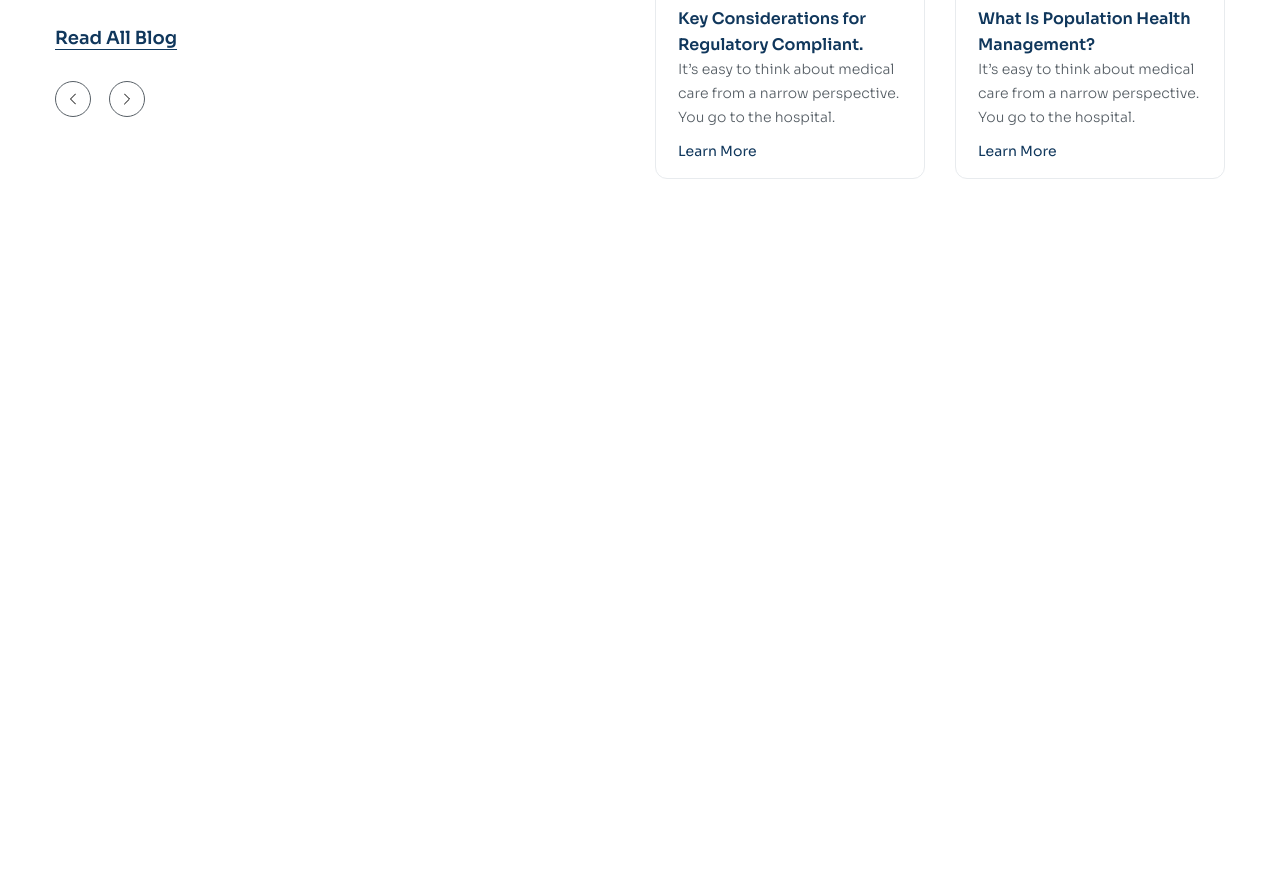
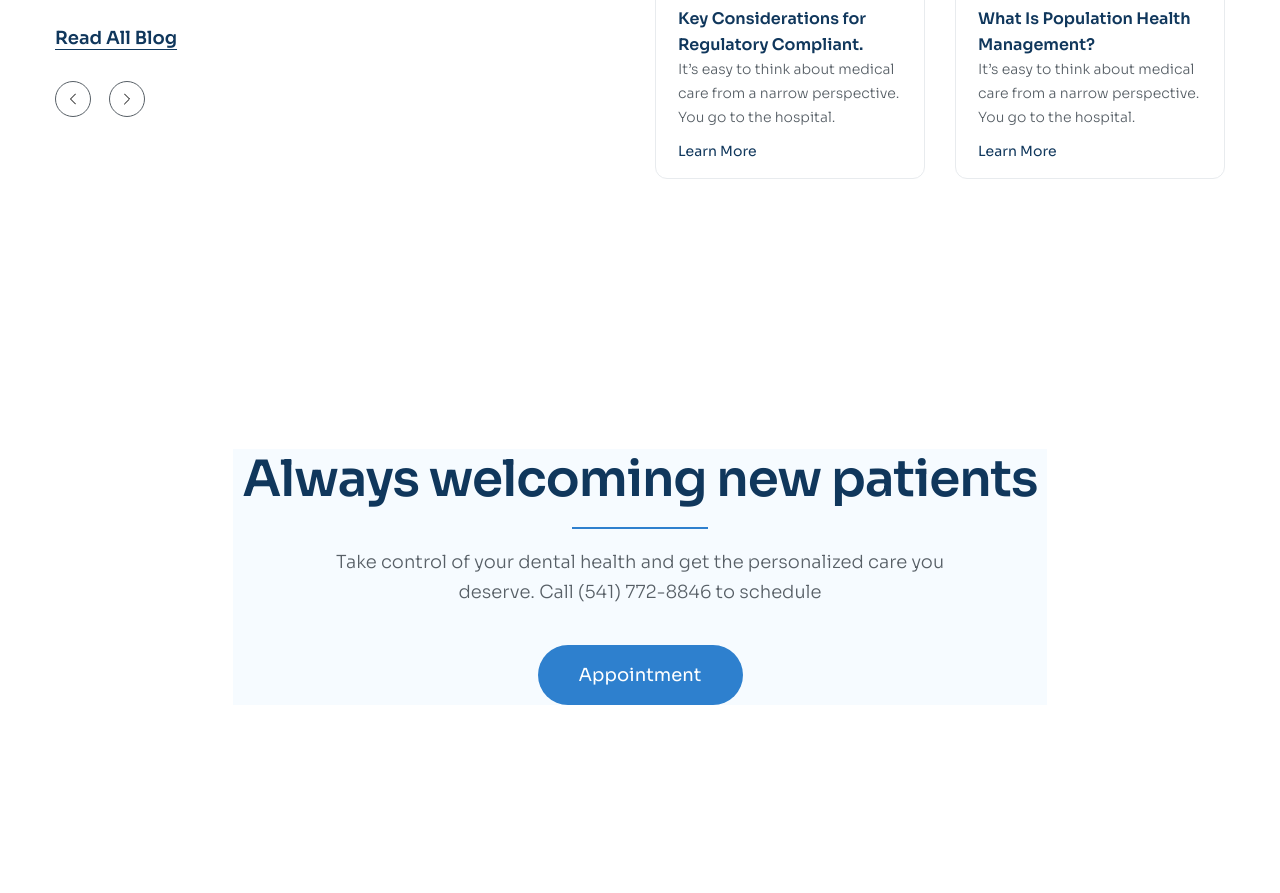
Before and after one commit to thotank1712/figma-to-html-3, a plain HTML site: page index.html in a window 1280 px wide. Shown: the part 5296-6189 px from the top of the page. Drawn offline with Linux system fonts and the light colour scheme.

Commit message:
p12 code phần appointment

```diff
--- a/assets/css/style.css
+++ b/assets/css/style.css
@@ -648,3 +648,33 @@ a {
 .blog-item__more:hover {
   color: #2e80ce;
 }
+
+/* =================== appointment ================ */
+.appointment {
+  padding: 85px 0;
+}
+
+.appointment__inner {
+  background: #f6fbff;
+  margin: 100px 178px;
+  text-align: center;
+}
+
+.appointment__heading::after {
+  content: "";
+  display: block;
+  width: 136px;
+  height: 2px;
+  background: #2e80ce;
+  margin: 18px auto 0;
+}
+
+.appointment__desc {
+  margin-top: 18px;
+  width: 617px;
+  margin: 18px auto 0;
+}
+
+.appointment__btn {
+  margin-top: 38px;
+}
--- a/index.html
+++ b/index.html
@@ -381,6 +381,18 @@
                 </div>
             </div>
         </section>
+
+        <!-- appointment  -->
+        <section class="appointment">
+            <div class="container">
+                <div class="appointment__inner">
+                    <h2 class="section-heading appointment__heading">Always welcoming new patients</h2>
+                    <p class="section-desc appointment__desc">Take control of your dental health and get the
+                        personalized care you deserve. Call (541) 772-8846 to schedule</p>
+                    <a href="#!" class="btn appointment__btn">Appointment</a>
+                </div>
+            </div>
+        </section>
     </main>
 </body>
 
```
